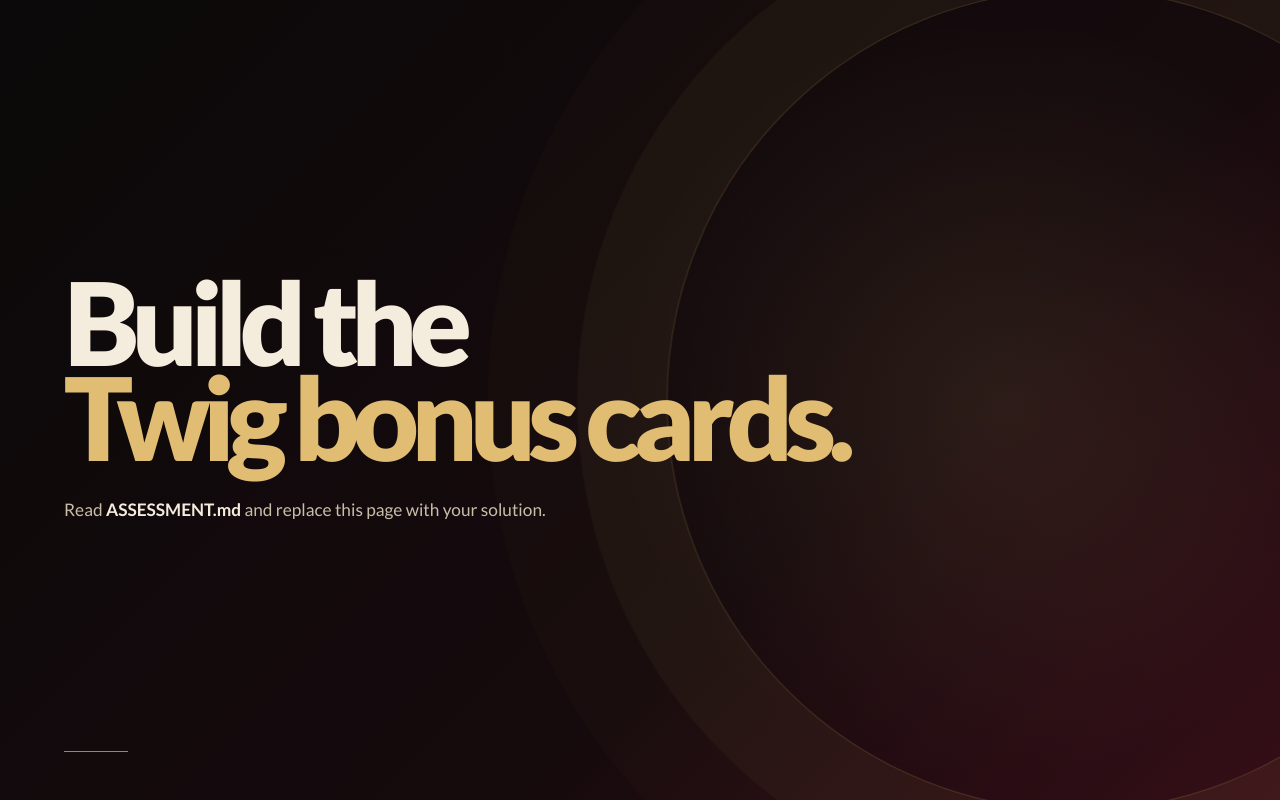
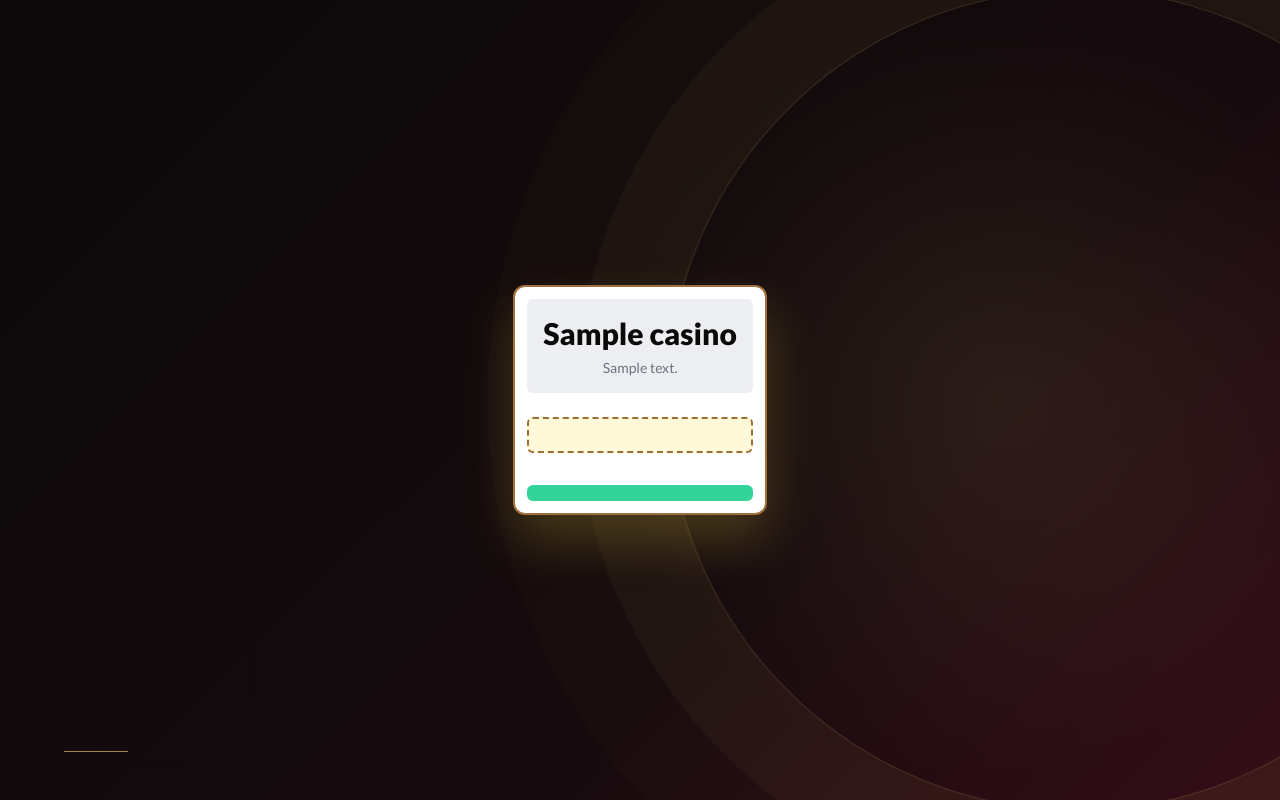
Before and after one commit to davision/gl-frontend-task, a Symfony app: template api/templates/twig-preview/index.html.twig in a window 1280 px wide. Run offline with Twig, Linux system fonts and the light colour scheme; the template is opened without the code that fills it: most values are stand-ins (such as "Sample title", 1, 10 or a date in 2020); some libraries are stand-ins or nearby versions.

Commit message:
Implement Twig markup for casino cards

```diff
--- a/api/public/styles/twig-preview.css
+++ b/api/public/styles/twig-preview.css
@@ -27,6 +27,13 @@
     --ivory: #f4ecdc;
     --muted: #c9beaa;
     --brass: #e0bd73;
+    --white: #fff;
+    --card-muted: #6b7280;
+    --silver: rgb(209 213 219 / 0.4);
+    --gold-dark: rgb(253 224 71 / 0.2);
+    --brass-dark: rgb(133 77 14 / 0.8);
+    --card-cta: #34d399;
+
     font-family: "Lato", sans-serif;
     font-synthesis: none;
     text-rendering: optimizeLegibility;
@@ -93,7 +100,7 @@ body {
 .page-content {
     position: relative;
     z-index: 1;
-    width: min(68rem, 100%);
+    width: 100%;
 }
 
 .page-content h1 {
@@ -112,7 +119,7 @@ body {
     color: var(--brass);
 }
 
-.page-content p {
+/* .page-content p {
     max-width: 31rem;
     margin: 2rem 0 0;
     color: var(--muted);
@@ -121,7 +128,7 @@ body {
     opacity: 0;
     transform: translateY(1.25rem);
     animation: reveal 750ms 230ms cubic-bezier(0.22, 1, 0.36, 1) forwards;
-}
+} */
 
 .page-content code {
     color: var(--ivory);
@@ -174,3 +181,103 @@ body {
         animation-iteration-count: 1 !important;
     }
 }
+
+.casino-grid {
+    display: flex;
+    flex-wrap: wrap;
+    gap: 24px;
+    justify-content: center;
+}
+
+.casino-card {
+    max-width: 340px;
+    padding: 12px;
+    border: 2px solid var(--brass-dark);
+    border-radius: 12px;
+    background: var(--white);
+    color: var(--ink);
+    filter: drop-shadow(0 25px 25px var(--gold-dark));
+}
+
+.casino-card__header {
+    position: relative;
+    padding: 16px;
+    border-radius: 6px;
+    background: var(--silver);
+    text-align: center;
+    font-size: 30px;
+    line-height: 36px;
+}
+
+.casino-card__header h2 {
+    margin: 0;
+    font-size: inherit;
+    font-weight: 900;
+    line-height: inherit;
+}
+
+.casino-card__header p,
+.casino-card__terms {
+    max-width: none;
+    margin: 0;
+    opacity: 1;
+    transform: none;
+    animation: none;
+    color: var(--card-muted);
+    font-size: 14px;
+    line-height: 1.25;
+}
+
+.casino-card__header p {
+    margin-top: 8px;
+}
+
+.casino-card__features {
+    display: flex;
+    flex-wrap: wrap;
+    gap: 12px;
+    margin: 0;
+    padding: 12px 0;
+    list-style: none;
+}
+
+.casino-card__features li {
+    flex: 1;
+    padding: 8px 16px;
+    border-radius: 6px;
+    background: var(--silver);
+    text-align: center;
+    font-size: 12px;
+    line-height: 1.25;
+}
+
+.casino-card__bonus {
+    padding: 16px;
+    border: 2px dashed var(--brass-dark);
+    border-radius: 6px;
+    background: var(--gold-dark);
+    color: var(--brass-dark);
+    font-size: 18px;
+    font-weight: 700;
+    line-height: 28px;
+    text-align: center;
+}
+
+.casino-card__terms {
+    padding: 16px;
+    font-size: 12px;
+    text-align: center;
+}
+
+.casino-card__cta {
+    display: block;
+    padding: 8px;
+    border-radius: 6px;
+    background: var(--card-cta);
+    color: var(--white);
+    font-size: 18px;
+    font-weight: 700;
+    line-height: 28px;
+    text-align: center;
+    text-decoration: none;
+}
--- /dev/null
+++ b/api/templates/twig-preview/_casino_card.html.twig
@@ -0,0 +1,16 @@
+<article class="casino-card">
+    <div class="casino-card__header">
+        <h2>{{ casino.name }}</h2>
+        <p>{{ casino.description }}</p>
+    </div>
+    <ul class="casino-card__features">
+        {% for feature in casino.features %}
+            <li>{{ feature }}</li>
+        {% endfor %}
+    </ul>
+    <div class="casino-card__bonus">{{ casino.bonus.title }}</div>
+    <p class="casino-card__terms">{{ casino.bonus.terms }}</p>
+    <a class="casino-card__cta" href="{{ casino.bonus.ctaUrl }}">
+        {{ casino.bonus.ctaLabel }}
+    </a>
+</article>
--- a/api/templates/twig-preview/index.html.twig
+++ b/api/templates/twig-preview/index.html.twig
@@ -5,13 +5,11 @@
 {% block body %}
     <main class="page" aria-labelledby="page-title">
         <section class="page-content">
-            <h1 id="page-title">
-                Build the
-                <span>Twig bonus cards.</span>
-            </h1>
-            <p>
-                Read <code>ASSESSMENT.md</code> and replace this page with your solution.
-            </p>
+            <div class="casino-grid">
+                {% for casino in casinos %}
+                    {% include 'twig-preview/_casino_card.html.twig' with { casino: casino } %}
+                {% endfor %}
+            </div>
         </section>
     </main>
 {% endblock %}
--- a/frontend/app/pages/index.vue
+++ b/frontend/app/pages/index.vue
@@ -63,7 +63,7 @@ const {
                 </div>
               </Transition>
 
-              <div class="mt-12 flex items-center gap-4 justify-center p-4">
+              <div class="mt-12 flex items-center gap-4 justify-center p-6">
                 <button
                   v-if="!isFirst"
                   type="button"
```
